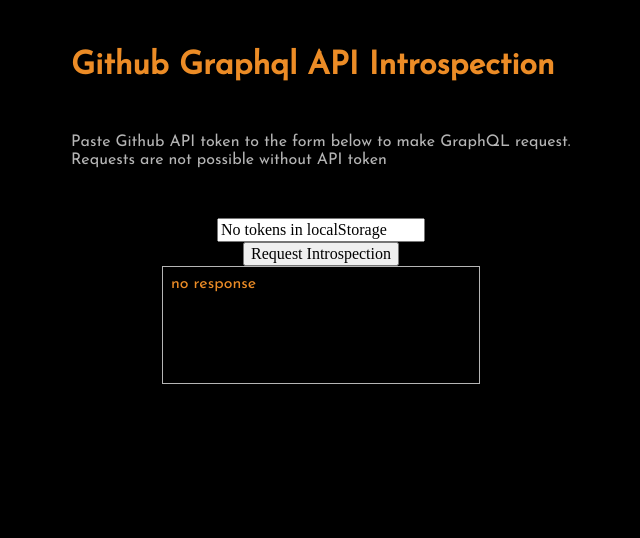
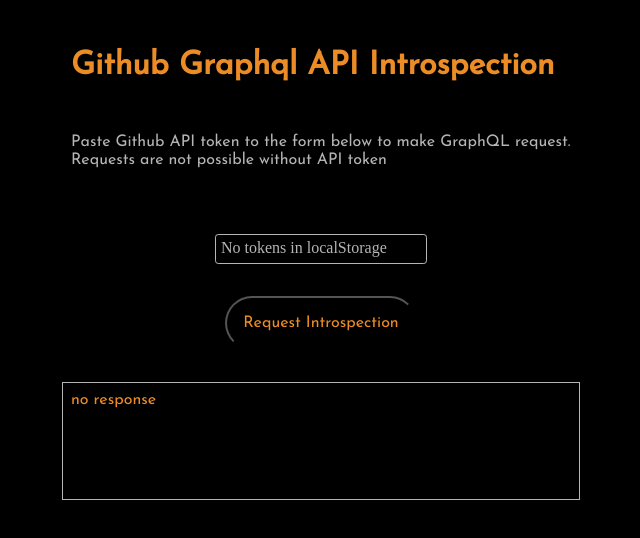
Before and after one commit to kvoncode/github-api-v4-introspection, a Next.js app: page / in a window 1280 px wide. Shown: the top 538 px of the page, without its empty margins (319-959 px from the left). Built offline with nearby package versions, Linux system fonts and the light colour scheme.

Commit message:
add: styles to form

```diff
--- a/components/Header.jsx
+++ b/components/Header.jsx
@@ -14,6 +14,8 @@
   font-family: "Josefin Sans", sans-serif;
 `;
 
+const title = "Github Graphql API Introspection";
+
 const text = `
 Paste Github API token to the form below to make GraphQL request.
 Requests are not possible without API token
@@ -29,7 +31,7 @@
           rel="stylesheet"
         ></link>
       </Head>
-      <StyledTitle>Github Graphql API Introspection</StyledTitle>
+      <StyledTitle>{title}</StyledTitle>
       <StyledInstruction>{text}</StyledInstruction>
     </div>
   );
--- a/components/ResponseView.jsx
+++ b/components/ResponseView.jsx
@@ -5,7 +5,8 @@
   border: 1px solid #b5b5b5;
   padding: 0.5rem;
   min-height: 100px;
-  min-width: 300px;
+  min-width: 500px;
+  margin: 1rem;
   font-family: "Josefin Sans", sans-serif;
 `;
 
--- /dev/null
+++ b/components/TokenForm.jsx
@@ -0,0 +1,31 @@
+import styled from "styled-components";
+
+const StyledInput = styled.input`
+  color: #b5b5b5;
+  padding: 0.3rem;
+  background-color: black;
+  border: 1px solid #b5b5b5;
+  border-radius: 0.2rem;
+  margin: 1rem;
+`;
+
+const StyledButton = styled.button`
+  color: #ec8c26;
+  padding: 1rem;
+  background-color: black;
+  /* border: 1px solid #b5b5b5; */
+  border-radius: 5rem;
+  margin: 1rem;
+  font-family: "Josefin Sans", sans-serif;
+`;
+
+export const TokenForm = ({ controls }) => {
+  const { token, handleChange, handleClick } = controls;
+
+  return (
+    <>
+      <StyledInput value={token} onChange={handleChange}></StyledInput>
+      <StyledButton onClick={handleClick}>Request Introspection</StyledButton>
+    </>
+  );
+};
--- a/pages/index.js
+++ b/pages/index.js
@@ -4,6 +4,7 @@
 import { useState, useEffect } from "react";
 import { ResponseView } from "../components/ResponseView";
 import { Header } from "../components/Header";
+import { TokenForm } from "../components/TokenForm";
 
 import { makeRequest } from "../components/makeRequest";
 
@@ -42,8 +43,8 @@
   return (
     <StyledMain>
       <Header></Header>
-      <input value={token} onChange={handleChange}></input>
-      <button onClick={handleClick}>Request Introspection</button>
+      <TokenForm controls={{ token, handleChange, handleClick }}></TokenForm>
+
       <ResponseView></ResponseView>
     </StyledMain>
   );
```
